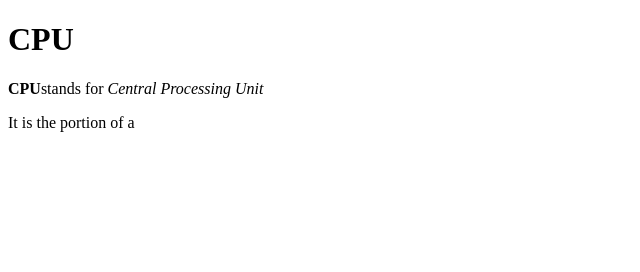
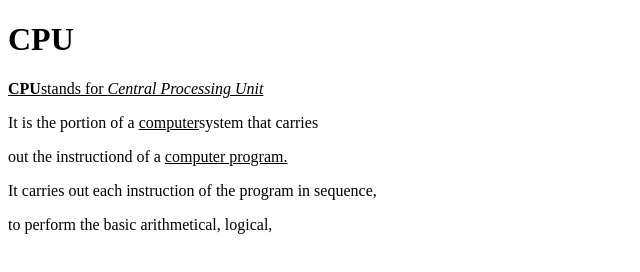
Before and after one commit to iamneo-production/bdbdccaeafebadaeccdfffebaeceaec, a website: page public/index.html in a window 1280 px wide. Shown: the whole page, without its empty margins (0-640 px from the left). Drawn offline with Linux system fonts and the light colour scheme.

Commit message:
Backup Commit

```diff
--- a/public/index.html
+++ b/public/index.html
@@ -2,7 +2,10 @@
 <html>
     <body>
         <h1>CPU</h1>
-        <p><b>CPU</b>stands for <i>Central Processing Unit</i></p>
-        <p>It is the portion of a </p>
+        <p><u><b>CPU</b>stands for <i>Central Processing Unit</i></u></p>
+        <p>It is the portion of a <u>computer</u>system that carries </p>
+        <p>out the instructiond of a <u>computer program.</u></p>
+        <p>It carries out each instruction of the program in sequence,</p>
+        <p>to perform the basic arithmetical, logical, </p>
     </body>
 </html>
```
